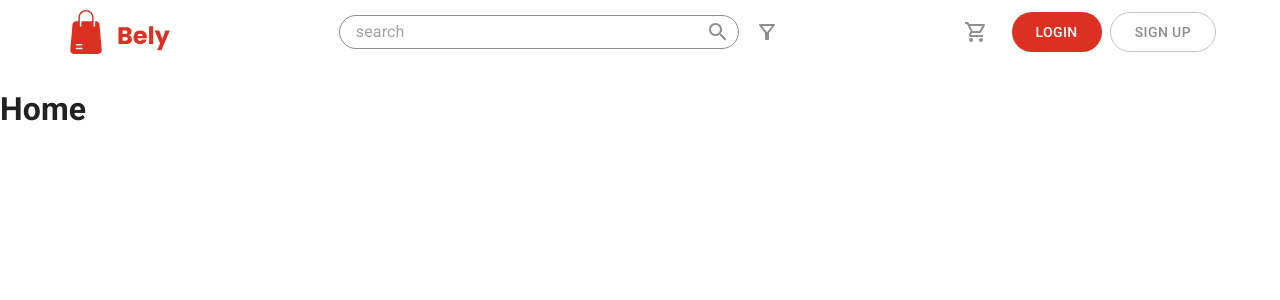
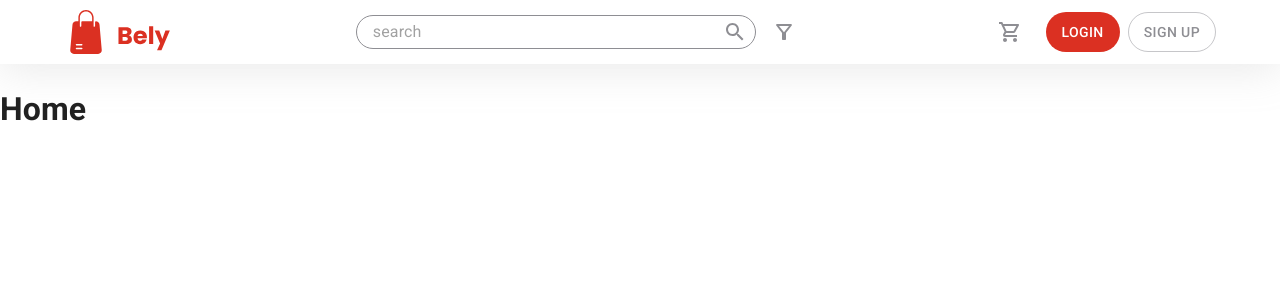
Before and after one commit to aldoBangun/Bely-app, a React (Create React App) app: page / in a window 1280 px wide. Shown: the top 300 px of the page. Built offline with nearby package versions, Linux system fonts and the light colour scheme.

Commit message:
update custom shadow and button, remove BelyButton component

```diff
--- a/src/components/UI/BelyButton.jsx
+++ /dev/null
@@ -1,15 +0,0 @@
-import { Button } from '@mui/material'
-import { styled } from '@mui/material/styles'
-
-const CustomButton = styled(Button)({
-  boxShadow: 'none',
-  borderRadius: 99,
-  padding: '4px 24px',
-  '&:hover': {
-    boxShadow: 'none'
-  }
-})
-
-export default function BelyButton(props) {
-  return <CustomButton {...props} />
-}
--- a/src/components/layout/Navigation.jsx
+++ b/src/components/layout/Navigation.jsx
@@ -5,7 +5,7 @@ import MenuBar from '../navigation/MenuBar'
 
 export default function Navigation() {
   return (
-    <AppBar sx={{ boxShadow: 'none' }} color="transparent" position="static">
+    <AppBar sx={{ boxShadow: 'soft' }} color="transparent" position="static">
       <Container
         sx={{
           display: 'flex',
--- a/src/components/navigation/MenuBar.jsx
+++ b/src/components/navigation/MenuBar.jsx
@@ -1,7 +1,6 @@
 import { useState } from 'react'
-import { Box, IconButton } from '@mui/material'
+import { Box, IconButton, Button } from '@mui/material'
 import { ShoppingCartOutlined, NotificationsOutlined, EmailOutlined } from '@mui/icons-material'
-import BelyButton from '../UI/BelyButton'
 
 export default function MenuBar() {
   const [authenticated, setAuthenticated] = useState(false)
@@ -24,8 +23,8 @@ export default function MenuBar() {
         </>
       ) : (
         <Box sx={{ display: 'flex', gap: 1 }}>
-          <BelyButton variant="contained" onClick={() => setAuthenticated(true)}>Login</BelyButton>
-          <BelyButton variant="outlined" color="gray">Sign Up</BelyButton>
+          <Button variant="contained" onClick={() => setAuthenticated(true)}>Login</Button>
+          <Button variant="outlined" color="gray">Sign Up</Button>
         </Box>
       )}
     </Box>
--- a/src/theme.js
+++ b/src/theme.js
@@ -21,5 +21,21 @@ export default createTheme({
     gray: {
       main: '#8E8E93'
     }
+  },
+  shadows: {
+    soft: '0px 6px 40px rgba(173, 173, 173, 0.25)'
+  },
+  components: {
+    MuiButton: {
+      styleOverrides: {
+        root: {
+          boxShadow: 'none',
+          borderRadius: 99,
+          '&:hover': {
+            boxShadow: 'none'
+          }
+        }
+      }
+    }
   }
 })
```
